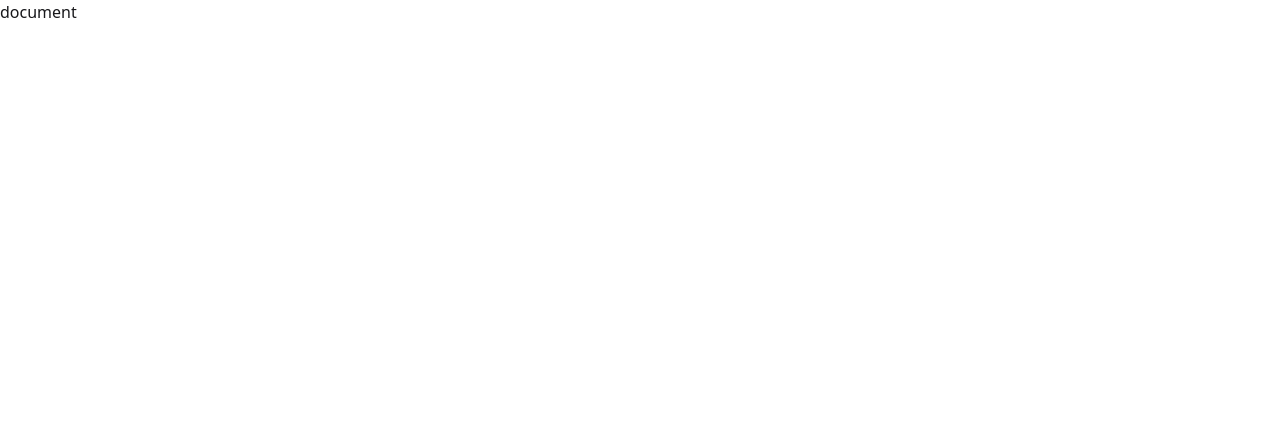
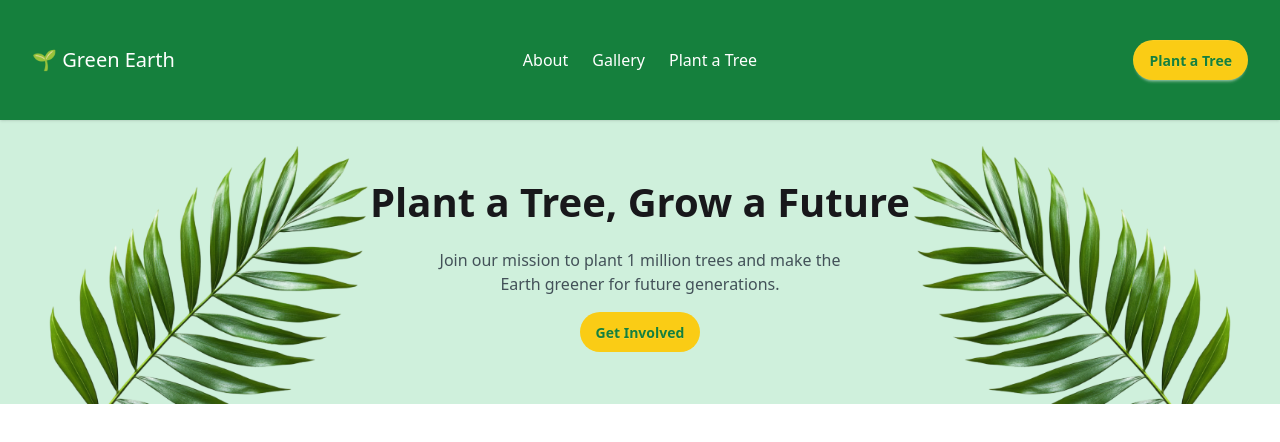
Before and after one commit to Noman6542/assingment-six-green-earth, a plain HTML site: page index.html in a window 1280 px wide. Drawn offline with nearby package versions, Linux system fonts and the light colour scheme.

Commit message:
added the navbar

```diff
--- a/index.html
+++ b/index.html
@@ -12,7 +12,44 @@
   <title>Green Earth</title>
 </head>
 <body>
-  <h1>document</h1>
+ <header>
+  <div class="navbar bg-[#15803d] text-white shadow-sm py-10 px-8">
+
+    <div class="navbar-start">
+      <a class="text-xl">🌱 Green Earth</a>
+    </div>
+
+    <div class="navbar-center hidden lg:flex gap-6">
+      <a href="#" class="">About</a>
+      <a href="#" class="">Gallery</a>
+      <a href="#" class="">Plant a Tree</a>
+    </div>
+
+    <div class="navbar-end">
+      <button class="btn bg-[#facc15] rounded-full text-[#15803d] border-none">
+        Plant a Tree
+      </button>
+    </div>
+
+  </div>
+</header>
+<section class="grid grid-cols-1 md:grid-cols-3 items-center bg-[#CFF0DC] gap-8">
+  <div class="img hidden md:block">
+    <img src="./assets/hero-leaf1.png" alt="" srcset="">
+
+  </div>
+  <div class="flex flex-col items-center text-center gap-4">
+    <h1 class="font-bold text-[40px] md:whitespace-nowrap">Plant a Tree, Grow a Future</h1>
+    <p class="text-[rgba(31,41,55,0.8)]">Join our mission to plant 1 million trees and make the Earth greener for future
+    generations.</p>
+    <button class="btn btn-active btn-secondary bg-[#facc15] text-[#15803d] border-none rounded-full">Get Involved</button>
+
+  </div>
+  <div class="img hidden md:block">
+    <img src="./assets/hero-leaf2.png" alt="" srcset="">
+  </div>
+</section>
+
 
   <script src="java.js"></script>
 </body>
```
